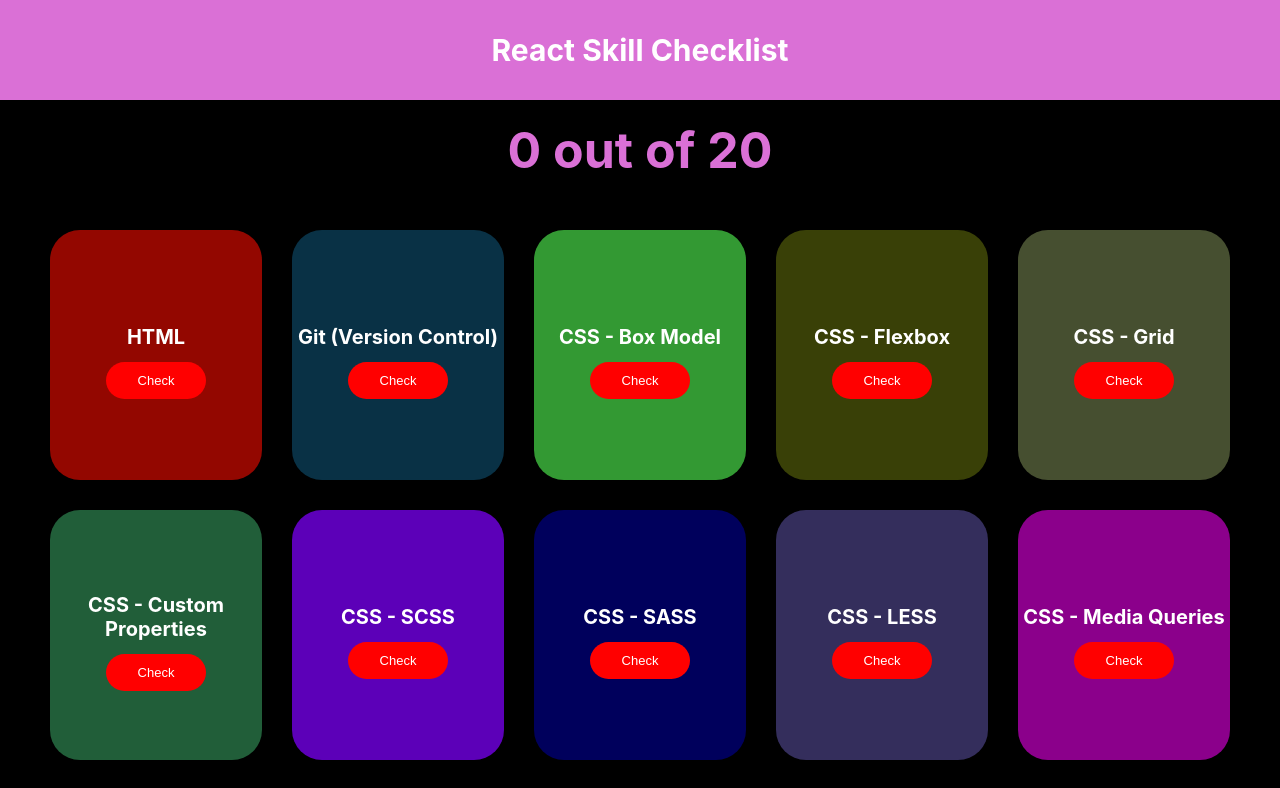
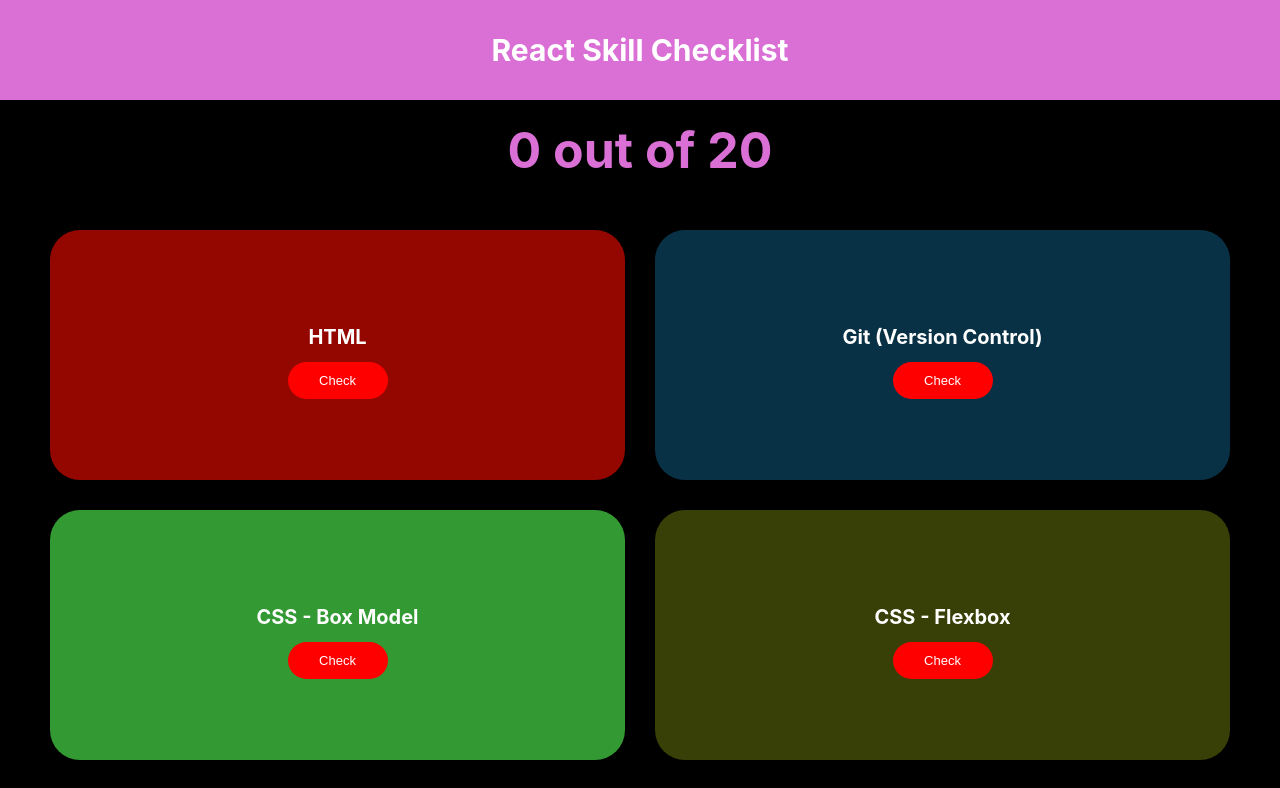
Before and after one commit to danielcarlman/skillcalculator, a React (Create React App) app: page / in a window 1280 px wide. Shown: the top 788 px of the page. Built offline with nearby package versions, Linux system fonts and the light colour scheme.

Commit message:
Fixed grid row size

```diff
--- a/src/Components/Navbar/styles.js
+++ b/src/Components/Navbar/styles.js
@@ -8,7 +8,6 @@
   height: 10rem;
   width: 100%;
   background: orchid;
-  position: sticky;
 `;
 
 const Title = styled.h1`
--- a/src/styles.js
+++ b/src/styles.js
@@ -27,12 +27,12 @@
 
 const BoxContainer = styled.div`
   display: grid;
-  grid-template-rows: repeat(${(props) => props.box}, 250px);
-  grid-template-columns: repeat(auto-fit, minmax(200px, 1fr));
+  grid-auto-rows: minmax(250px, 1fr);
+  grid-template-columns: repeat(auto-fit, minmax(40rem, 1fr));
   align-items: stretch;
   grid-gap: 30px;
   width: 100%;
-  height: 100vh;
+  height: 100%;
   padding: 30px 50px;
 `;
 
```
